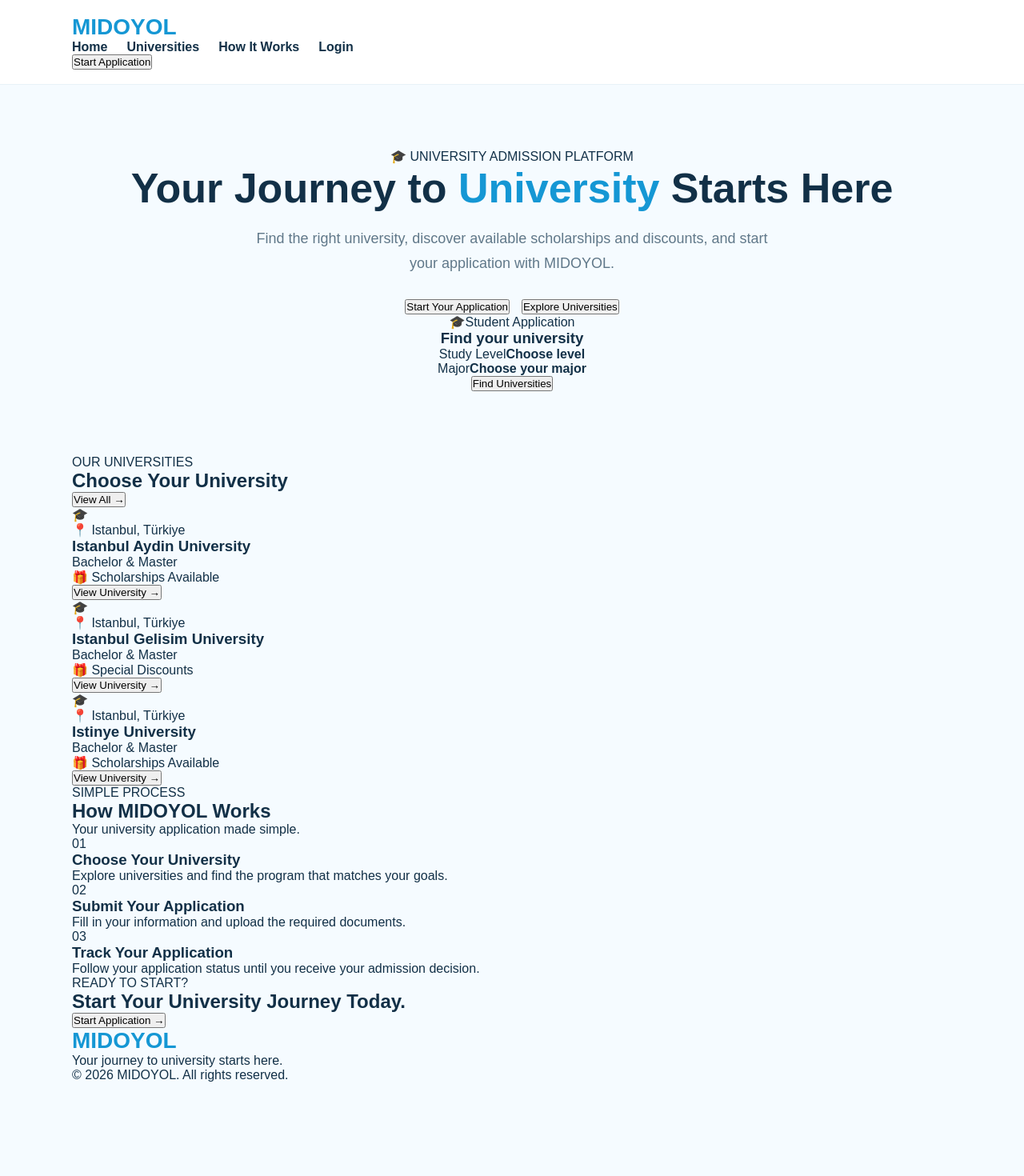
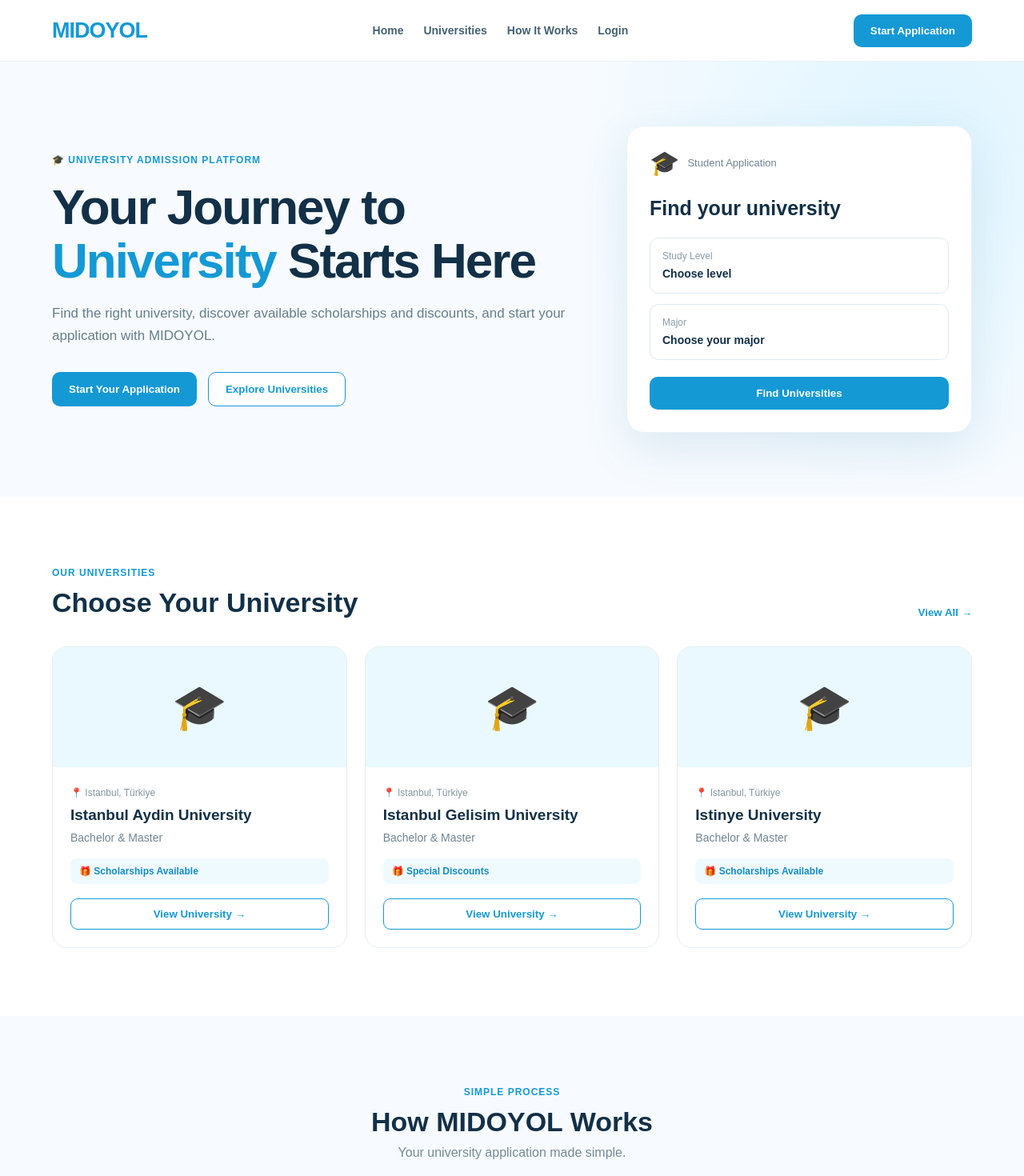
Before and after one commit to tweetyjxr-dotcom/MIDOYOL, a React (Vite) app: page / in a window 1280 px wide. Shown: the top 1470 px of the page at 80% size. Before the commit the page ends 1353 px from the top, so only its background shows below. Built offline with nearby package versions, Linux system fonts and the light colour scheme.

Commit message:
Update index.css

```diff
--- a/src/index.css
+++ b/src/index.css
@@ -6,7 +6,7 @@
 
 body {
   font-family: Arial, sans-serif;
-  background: #f5fbff;
+  background: #f7fbff;
   color: #123047;
 }
 
@@ -14,134 +14,383 @@
   font-family: inherit;
 }
 
+a {
+  text-decoration: none;
+}
+
 .container {
-  width: min(1100px, 92%);
+  width: min(1150px, 92%);
   margin: auto;
 }
 
+/* NAVBAR */
+
 .navbar {
   background: white;
-  padding: 18px 0;
-  border-bottom: 1px solid #e8f2f7;
+  border-bottom: 1px solid #e7f1f7;
+  position: sticky;
+  top: 0;
+  z-index: 100;
 }
 
-.navbar-content {
+.nav-content {
+  min-height: 76px;
   display: flex;
+  align-items: center;
   justify-content: space-between;
-  align-items: center;
+  gap: 25px;
 }
 
 .logo {
-  font-size: 28px;
-  font-weight: 800;
-  color: #1597d4;
+  font-size: 27px;
+  font-weight: 900;
+  color: #1499d5;
+  letter-spacing: -1px;
 }
 
 .nav-links {
   display: flex;
-  gap: 24px;
+  gap: 25px;
 }
 
 .nav-links a {
-  color: #123047;
-  text-decoration: none;
+  color: #456173;
+  font-size: 14px;
   font-weight: 600;
 }
 
+.nav-links a:hover {
+  color: #1499d5;
+}
+
+.nav-button,
+.primary-button {
+  border: none;
+  background: #1499d5;
+  color: white;
+  padding: 13px 21px;
+  border-radius: 10px;
+  font-weight: 700;
+  cursor: pointer;
+}
+
+.nav-button:hover,
+.primary-button:hover {
+  opacity: 0.9;
+}
+
+/* HERO */
+
 .hero {
   padding: 80px 0;
-  text-align: center;
+  background:
+    radial-gradient(circle at 90% 20%, #dff5ff 0, transparent 35%),
+    #f7fbff;
+}
+
+.hero-content {
+  display: grid;
+  grid-template-columns: 1.2fr 0.8fr;
+  align-items: center;
+  gap: 70px;
+}
+
+.hero-label,
+.small-title {
+  color: #1499d5;
+  font-size: 12px;
+  font-weight: 800;
+  letter-spacing: 1px;
 }
 
 .hero h1 {
-  font-size: 52px;
-  margin-bottom: 18px;
+  font-size: clamp(40px, 5vw, 62px);
+  line-height: 1.08;
+  margin: 18px 0;
+  letter-spacing: -2px;
 }
 
 .hero h1 span {
-  color: #1597d4;
+  color: #1499d5;
 }
 
 .hero p {
   max-width: 650px;
-  margin: auto;
-  font-size: 18px;
+  color: #667d8c;
+  font-size: 17px;
   line-height: 1.7;
-  color: #607889;
 }
 
 .hero-buttons {
+  display: flex;
+  gap: 14px;
   margin-top: 30px;
-  display: flex;
-  justify-content: center;
-  gap: 15px;
 }
 
-.btn {
-  padding: 14px 25px;
+.secondary-button {
+  border: 1px solid #1499d5;
+  background: white;
+  color: #1499d5;
+  padding: 13px 21px;
   border-radius: 10px;
+  font-weight: 700;
+  cursor: pointer;
+}
+
+/* APPLICATION CARD */
+
+.hero-card {
+  background: white;
+  border-radius: 22px;
+  padding: 28px;
+  box-shadow: 0 20px 60px rgba(31, 110, 150, 0.12);
+  border: 1px solid #e7f2f7;
+}
+
+.hero-card-top {
+  display: flex;
+  align-items: center;
+  gap: 10px;
+  color: #718594;
+  font-size: 13px;
+  margin-bottom: 25px;
+}
+
+.hero-card-top span:first-child {
+  font-size: 30px;
+}
+
+.hero-card h3 {
+  font-size: 25px;
+  margin-bottom: 22px;
+}
+
+.select-box {
+  border: 1px solid #dceaf1;
+  border-radius: 11px;
+  padding: 15px;
+  margin-bottom: 13px;
+}
+
+.select-box span {
+  display: block;
+  color: #8a9ba5;
+  font-size: 12px;
+  margin-bottom: 6px;
+}
+
+.select-box strong {
+  font-size: 14px;
+}
+
+.full {
+  width: 100%;
+  margin-top: 8px;
+}
+
+/* UNIVERSITIES */
+
+.universities {
+  padding: 85px 0;
+  background: white;
+}
+
+.section-heading {
+  display: flex;
+  justify-content: space-between;
+  align-items: end;
+  margin-bottom: 35px;
+}
+
+.section-heading h2,
+.section-center h2 {
+  font-size: 34px;
+  margin-top: 10px;
+}
+
+.view-all {
   border: none;
+  background: transparent;
+  color: #1499d5;
+  font-weight: 700;
   cursor: pointer;
-  font-size: 16px;
+}
+
+.university-grid {
+  display: grid;
+  grid-template-columns: repeat(3, 1fr);
+  gap: 22px;
+}
+
+.university-card {
+  border: 1px solid #e4eef3;
+  border-radius: 18px;
+  overflow: hidden;
+  background: white;
+  transition: 0.2s;
+}
+
+.university-card:hover {
+  transform: translateY(-4px);
+  box-shadow: 0 15px 40px rgba(20, 153, 213, 0.1);
+}
+
+.university-image {
+  height: 150px;
+  display: flex;
+  align-items: center;
+  justify-content: center;
+  background: #eaf8ff;
+  font-size: 55px;
+}
+
+.university-info {
+  padding: 22px;
+}
+
+.location {
+  color: #8296a2;
+  font-size: 12px;
+}
+
+.university-info h3 {
+  font-size: 19px;
+  margin: 9px 0;
+}
+
+.university-info p {
+  color: #718591;
+  font-size: 14px;
+}
+
+.scholarship {
+  margin: 18px 0;
+  padding: 9px 11px;
+  background: #effaff;
+  border-radius: 8px;
+  color: #148dc5;
+  font-size: 12px;
   font-weight: 700;
 }
 
-.btn-primary {
-  background: #1597d4;
+.apply-button {
+  width: 100%;
+  border: 1px solid #1499d5;
+  background: white;
+  color: #1499d5;
+  padding: 11px;
+  border-radius: 9px;
+  cursor: pointer;
+  font-weight: 700;
+}
+
+/* HOW IT WORKS */
+
+.how-it-works {
+  padding: 85px 0;
+  background: #f7fbff;
+}
+
+.section-center {
+  text-align: center;
+}
+
+.section-center p {
+  color: #758996;
+  margin-top: 10px;
+}
+
+.steps {
+  display: grid;
+  grid-template-columns: repeat(3, 1fr);
+  gap: 25px;
+  margin-top: 45px;
+}
+
+.step {
+  background: white;
+  border-radius: 16px;
+  padding: 28px;
+  border: 1px solid #e6f0f5;
+}
+
+.step-number {
+  color: #1499d5;
+  font-weight: 900;
+  font-size: 24px;
+  margin-bottom: 18px;
+}
+
+.step h3 {
+  margin-bottom: 10px;
+}
+
+.step p {
+  color: #758996;
+  line-height: 1.6;
+  font-size: 14px;
+}
+
+/* CTA */
+
+.cta {
+  padding: 60px 0;
+  background: #1499d5;
   color: white;
 }
 
-.btn-secondary {
-  background: white;
-  color: #1597d4;
-  border: 1px solid #1597d4;
+.cta-content {
+  display: flex;
+  align-items: center;
+  justify-content: space-between;
+  gap: 30px;
 }
 
-.services {
-  padding: 50px 0 80px;
+.cta span {
+  font-size: 11px;
+  font-weight: 800;
+  letter-spacing: 1px;
 }
 
-.section-title {
-  text-align: center;
-  font-size: 32px;
-  margin-bottom: 35px;
+.cta h2 {
+  margin-top: 8px;
+  font-size: 30px;
 }
 
-.cards {
-  display: grid;
-  grid-template-columns: repeat(4, 1fr);
+.cta .primary-button {
+  background: white;
+  color: #1499d5;
+}
+
+/* FOOTER */
+
+footer {
+  background: white;
+  padding: 35px 0;
+}
+
+.footer-content {
+  display: flex;
+  justify-content: space-between;
+  align-items: center;
   gap: 20px;
 }
 
-.card {
-  background: white;
-  padding: 28px 20px;
-  border-radius: 16px;
-  text-align: center;
-  box-shadow: 0 5px 20px rgba(21, 151, 212, 0.08);
+.footer-content p {
+  color: #81929d;
+  font-size: 13px;
 }
 
-.card-icon {
-  font-size: 35px;
-  margin-bottom: 15px;
-}
+/* MOBILE */
 
-.card h3 {
-  margin-bottom: 10px;
-}
-
-.card p {
-  color: #718695;
-  line-height: 1.5;
-}
-
-@media (max-width: 800px) {
-  .cards {
-    grid-template-columns: repeat(2, 1fr);
+@media (max-width: 850px) {
+  .hero-content {
+    grid-template-columns: 1fr;
   }
 
-  .hero h1 {
-    font-size: 38px;
+  .university-grid,
+  .steps {
+    grid-template-columns: 1fr;
   }
 
   .nav-links {
@@ -149,12 +398,23 @@
   }
 }
 
-@media (max-width: 500px) {
-  .cards {
-    grid-template-columns: 1fr;
+@media (max-width: 600px) {
+  .hero {
+    padding: 55px 0;
+  }
+
+  .hero h1 {
+    font-size: 40px;
   }
 
   .hero-buttons {
     flex-direction: column;
   }
+
+  .section-heading,
+  .cta-content,
+  .footer-content {
+    flex-direction: column;
+    align-items: flex-start;
   }
+                               }
```
